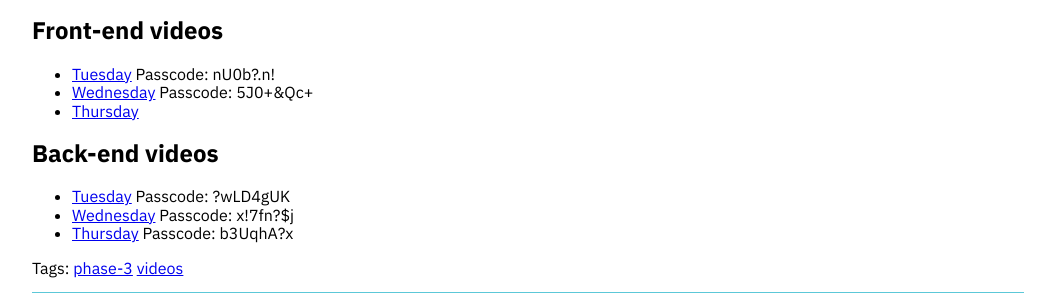
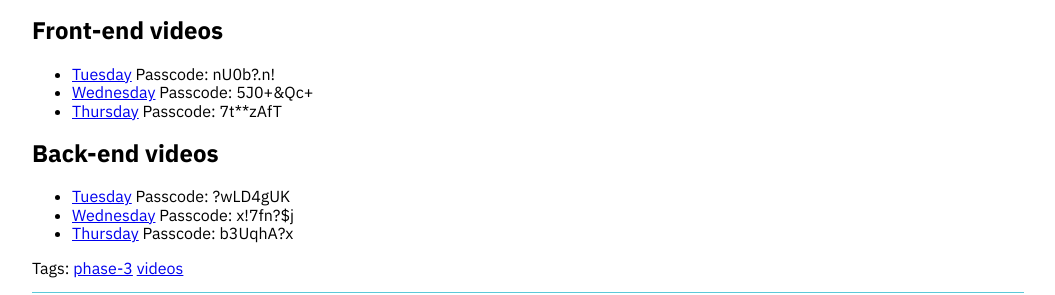
Before and after one commit to momentum-team-3/momentum-team-3.github.io, a Jekyll site: the page built from _posts/2020-09-11-videos.md, in a window 1280 px wide. Shown: the part 231-526 px from the top of the page, without its empty margins (112-1167 px from the left). Built offline with Jekyll 4.4.1, drawn with Linux system fonts in a browser that asks for light colours; nearby versions of some CDN libraries.

Commit message:
Add password to video

```diff
--- a/_posts/2020-09-11-videos.md
+++ b/_posts/2020-09-11-videos.md
@@ -8,7 +8,7 @@ tags: phase-3 videos
 
 * [Tuesday](https://us02web.zoom.us/rec/share/R4nsNlYJy460f6Tsxn2jsfK1loo4zkQwnwGcwr88P-6S1fJmYicqLCxy3Ai_TXWL.dqqmkMhuJ_JitC0i) Passcode: nU0b?.n!
 * [Wednesday](https://us02web.zoom.us/rec/share/dY2BgJdujFu7kKet2pdLEBEOHgASnAEFpsplDgkr73nBvdhnnt-qqhNe1CawipJf.OQY0kMbfZeEfUJEj) Passcode: 5J0+&Qc+
-* [Thursday](https://us02web.zoom.us/rec/share/FbPplbj9rz1hxSYoz1k03lt066e_F_ZbMknDJGyhQax6O71PC2XwHqO_mkauWclN.mG0pKnXOKSY1XAkl)
+* [Thursday](https://us02web.zoom.us/rec/share/FbPplbj9rz1hxSYoz1k03lt066e_F_ZbMknDJGyhQax6O71PC2XwHqO_mkauWclN.mG0pKnXOKSY1XAkl) Passcode: 7t**zAfT
 
 ## Back-end videos
 
```
